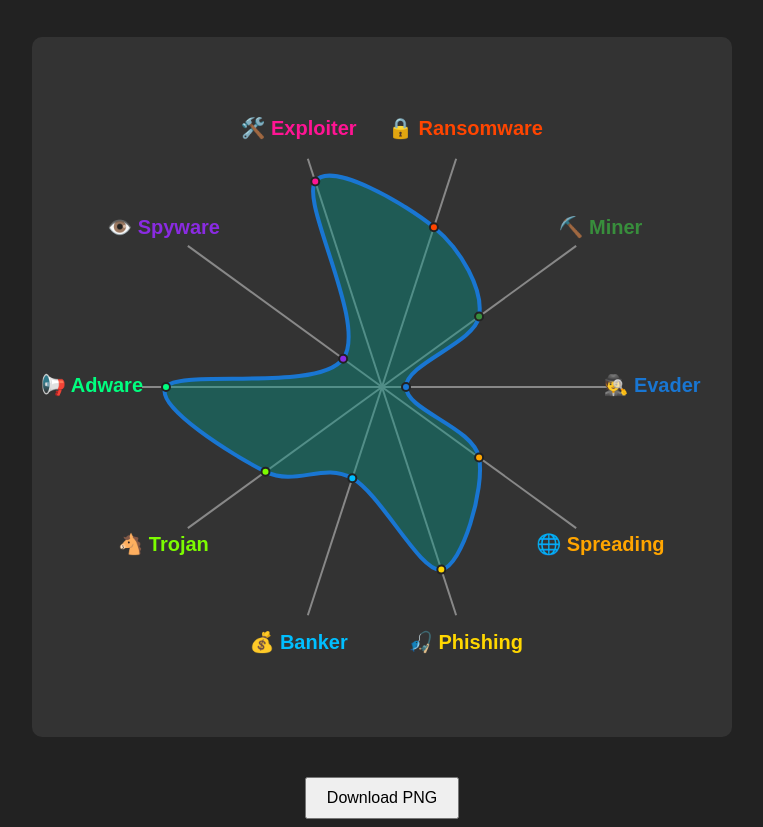
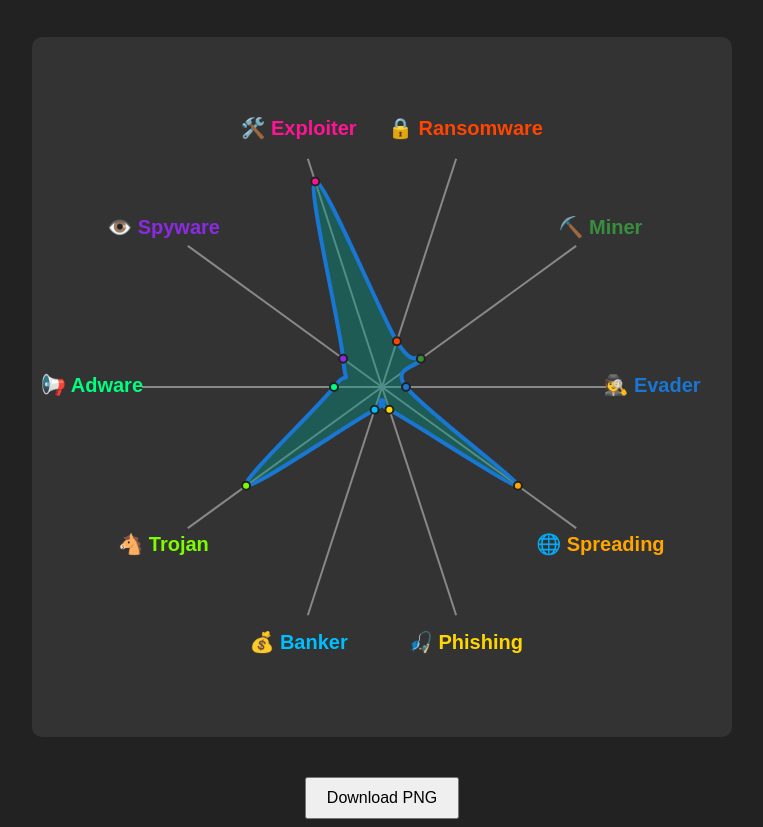
Before and after one commit to alxiden/Chart-Maker, a plain HTML site: page index.html in a window 1280 px wide. Shown: the part 51-878 px from the top of the page, without its empty margins (258-1021 px from the left). Drawn offline with Linux system fonts and the light colour scheme.

Commit message:
Update index.html

```diff
--- a/index.html
+++ b/index.html
@@ -40,15 +40,15 @@
     // Branches and scores (1-9)
     // Category values for easy editing
     const evaderValue = 1;
-    const spreadingValue = 5;
-    const phishingValue = 8;
-    const bankerValue = 4;
-    const trojanValue = 6;
-    const adwareValue = 9;
+    const spreadingValue = 7;
+    const phishingValue = 1;
+    const bankerValue = 1;
+    const trojanValue = 7;
+    const adwareValue = 2;
     const spywareValue = 2;
     const exploiterValue = 9;
-    const ransomwareValue = 7;
-    const minerValue = 5;
+    const ransomwareValue = 2;
+    const minerValue = 2;
 
     const data = [
       { label: 'Evader', emoji: '🕵️', value: evaderValue, color: '#1976D2' },
```
